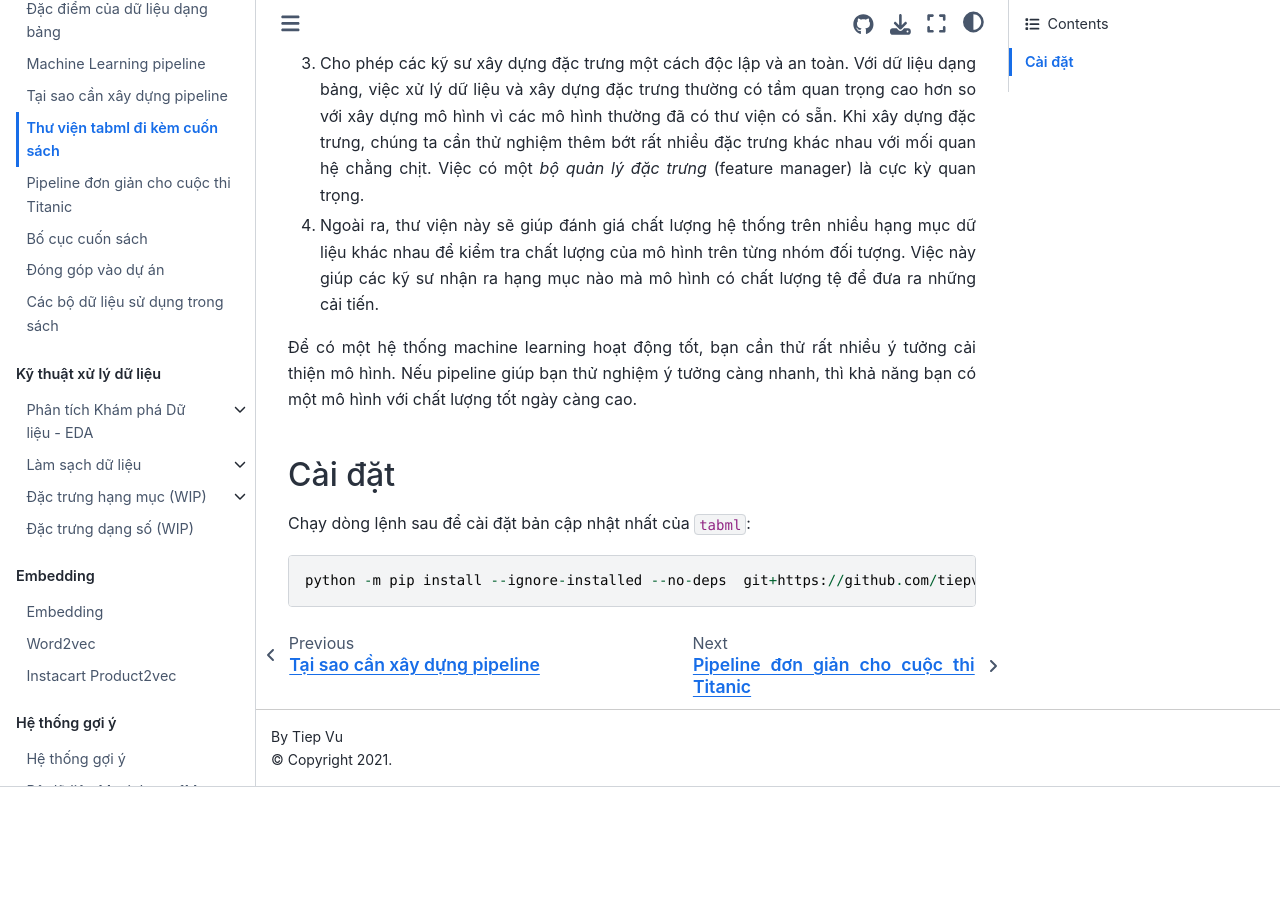
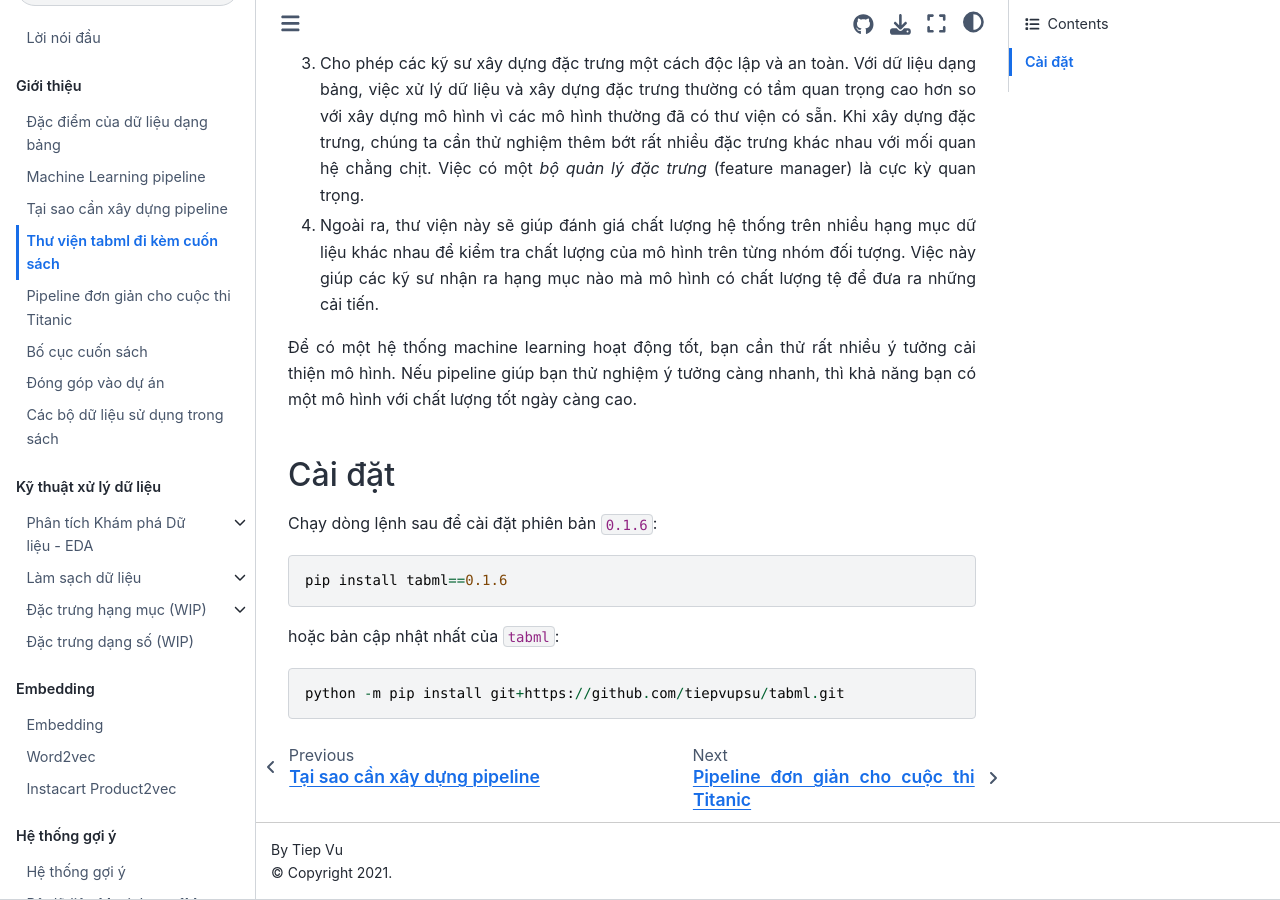
Before and after one commit to tiepvupsu/tabml_book, a Jupyter Book: the page built from book/ch_intro/tabml.md, in a window 1280 px wide and 900 px high, scrolled down 676 px. Built offline with Jupyter Book 1.0.4 settings and Sphinx 7.4.7 and the Sphinx Book theme 1.1.4, drawn with Linux system fonts in a browser that asks for light colours; comment, search, counter and statistics services are not loaded; before the commit the page ends 1463 px from its top, so only the background shows below that.

Commit message:
revise mf fm

````diff
--- a/book/ch_intro/tabml.md
+++ b/book/ch_intro/tabml.md
@@ -19,8 +19,13 @@
 
 ## Cài đặt
 
-Chạy dòng lệnh sau để cài đặt bản cập nhật nhất của `tabml`:
+Chạy dòng lệnh sau để cài đặt phiên bản `0.1.6`:
+```
+pip install tabml==0.1.6
+```
+
+hoặc bản cập nhật nhất của `tabml`:
 
 ```
-python -m pip install --ignore-installed --no-deps  git+https://github.com/tiepvupsu/tabml.git
+python -m pip install git+https://github.com/tiepvupsu/tabml.git
 ```
````
Also changed, not shown: book/ch_recommendation_system/factorization_machine.md (+8 -8 lines), book/ch_recommendation_system/matrix_factorization.md (+1 -6 lines).
